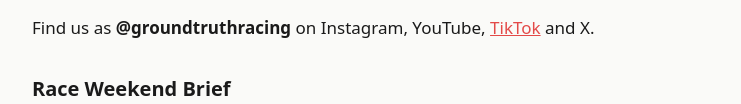
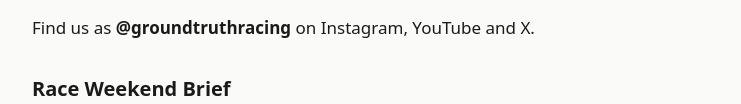
Before and after one commit to mpacarroll/groundtruthracing, a plain HTML site: page index.html in a window 1280 px wide. Shown: the part 368-472 px from the top of the page, without its empty margins (268-1009 px from the left). Drawn offline with Linux system fonts and the light colour scheme.

Commit message:
Drop the dead TikTok link from the homepage.
@groundtruthracing does not resolve on TikTok yet. The page now
mentions Instagram, YouTube and X only.

```diff
--- a/index.html
+++ b/index.html
@@ -19,7 +19,7 @@ button{font:inherit;padding:10px 18px;border-radius:8px;border:0;background:var(
 <h1>Ground Truth Racing</h1>
 <p>Everyone watches the cars. We watch the tyres.</p>
 <p>Data cards and short videos on F1, F2 and Formula E: where lap time is really won, micro sector by micro sector, built from public timing and telemetry. For ex-karters, historic racers, and anyone who reads the timing screens.</p>
-<p>Find us as <strong>@groundtruthracing</strong> on Instagram, YouTube, <a href="https://www.tiktok.com/@groundtruthracing">TikTok</a> and X.</p>
+<p>Find us as <strong>@groundtruthracing</strong> on Instagram, YouTube and X.</p>
 <h2>Race Weekend Brief</h2>
 <p>Before every race: the model's qualifying pick, where the lap is won at that track, the track specialists, and last year's tyre story. Written before the cars run, graded in public afterward. <a href="briefs/">Read the briefs</a>, and every call we have made, misses included, in the <a href="predictions/">prediction log</a>.</p>
 <p id="signup"><span class="muted">Free by email every race week. Sign-up link coming this week.</span></p>
```
